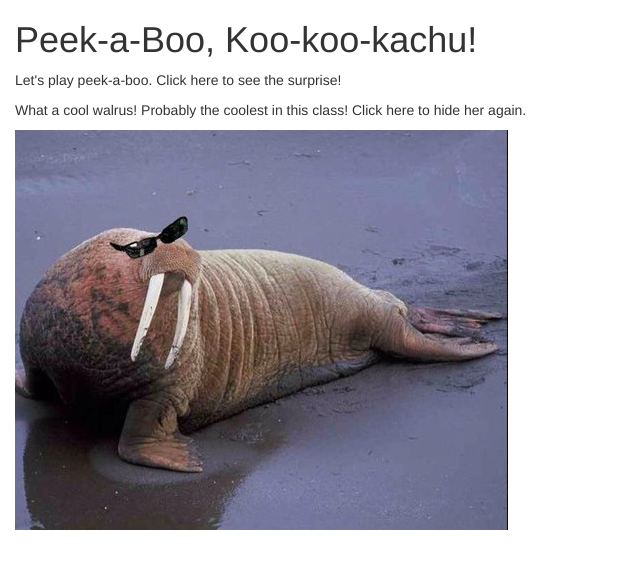
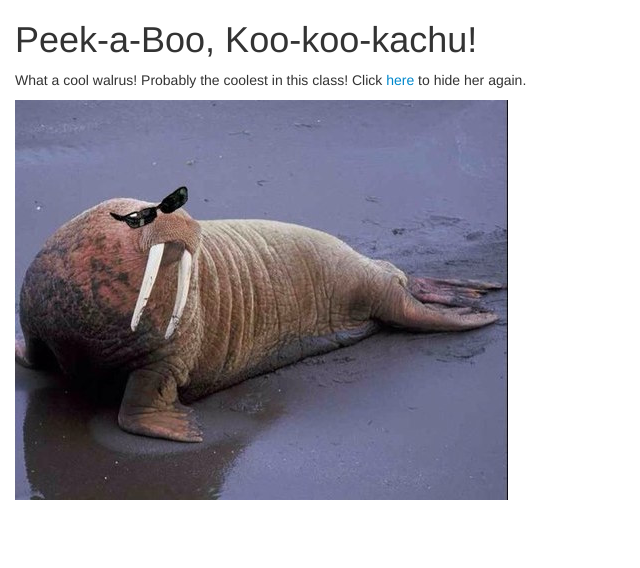
Before and after one commit to KatyCodes/walrus-page, a plain HTML site: page index.html in a window 1280 px wide. Both pictures are taken after a click on the element "Let's play peek-a-boo. Click here to see the surprise!". Shown: the whole page, without its empty margins (0-640 px from the left). Drawn offline with Linux system fonts and the light colour scheme.

Commit message:
add whale image to img folder, add toggles to h1 tag

```diff
--- a/css/my-styles.css
+++ b/css/my-styles.css
@@ -1,3 +1,16 @@
-img {
+#walrus-showing {
   display: none;
 }
+
+.clickable {
+  cursor: pointer;
+  color: #0088cc;
+}
+
+.clickable:hover {
+  text-decoration: underline;
+}
+
+.koo {
+  display: none;
+}
--- a/index.html
+++ b/index.html
@@ -10,14 +10,14 @@
   </head>
   <body>
     <div class="container-fluid">
-      <h1>Peek-a-Boo, Koo-koo-kachu!</h1>
+      <h1>Peek-a-Boo<span class="koo">, Koo-koo-kachu!</span></h1>
 
-      <div class="walrus-hidden">
-        <p>Let's play peek-a-boo. Click here to see the surprise!</p>
+      <div id="walrus-hidden">
+        <p>Let's play peek-a-boo. Click <span class="clickable">here</span> to see the surprise!</p>
       </div>
 
-      <div class="walrus-showing">
-        <p>What a cool walrus! Probably the coolest in this class! Click here to hide her again.</p>
+      <div id="walrus-showing">
+        <p>What a cool walrus! Probably the coolest in this class! Click <span class="clickable">here</span> to hide her again.</p>
         <img src="img/walrus.jpeg">
       </div>
     </div>
--- a/js/jsscripts.js
+++ b/js/jsscripts.js
@@ -1,11 +1,9 @@
-// $(document).ready(function() {
-//   $("p").click(function() {
-//     $("img").show();
-//   });
-// });
-
 $(document).ready(function() {
   $("p").click(function() {
-    $("img").show();
+    $("#walrus-showing").toggle();
+    $("#walrus-hidden").toggle();
+  });
+  $("body").click(function() {
+    $(".koo").fadeToggle("slow");
   });
 });
```
Also changed, not shown: img/whale.jpg (added).
